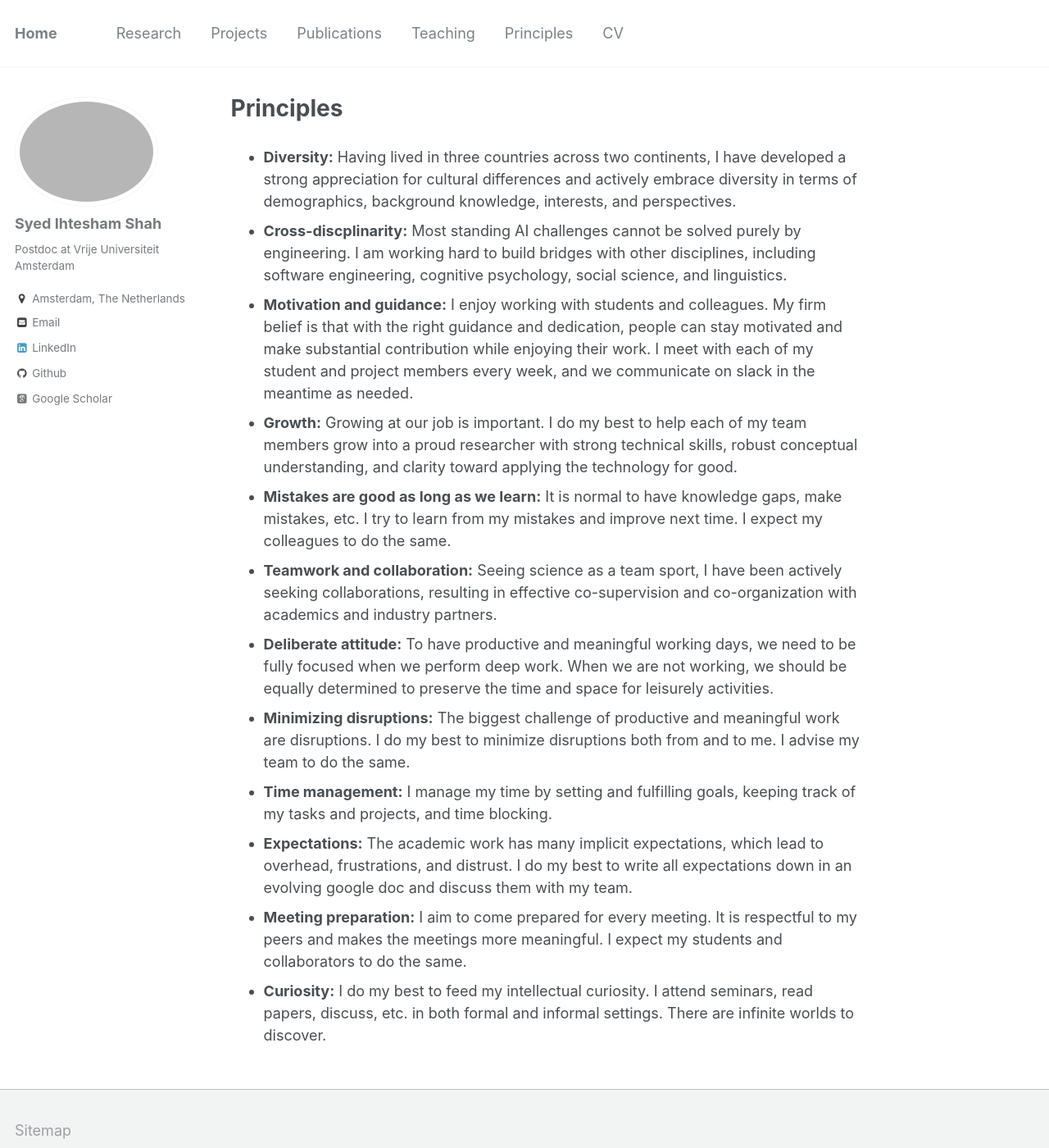
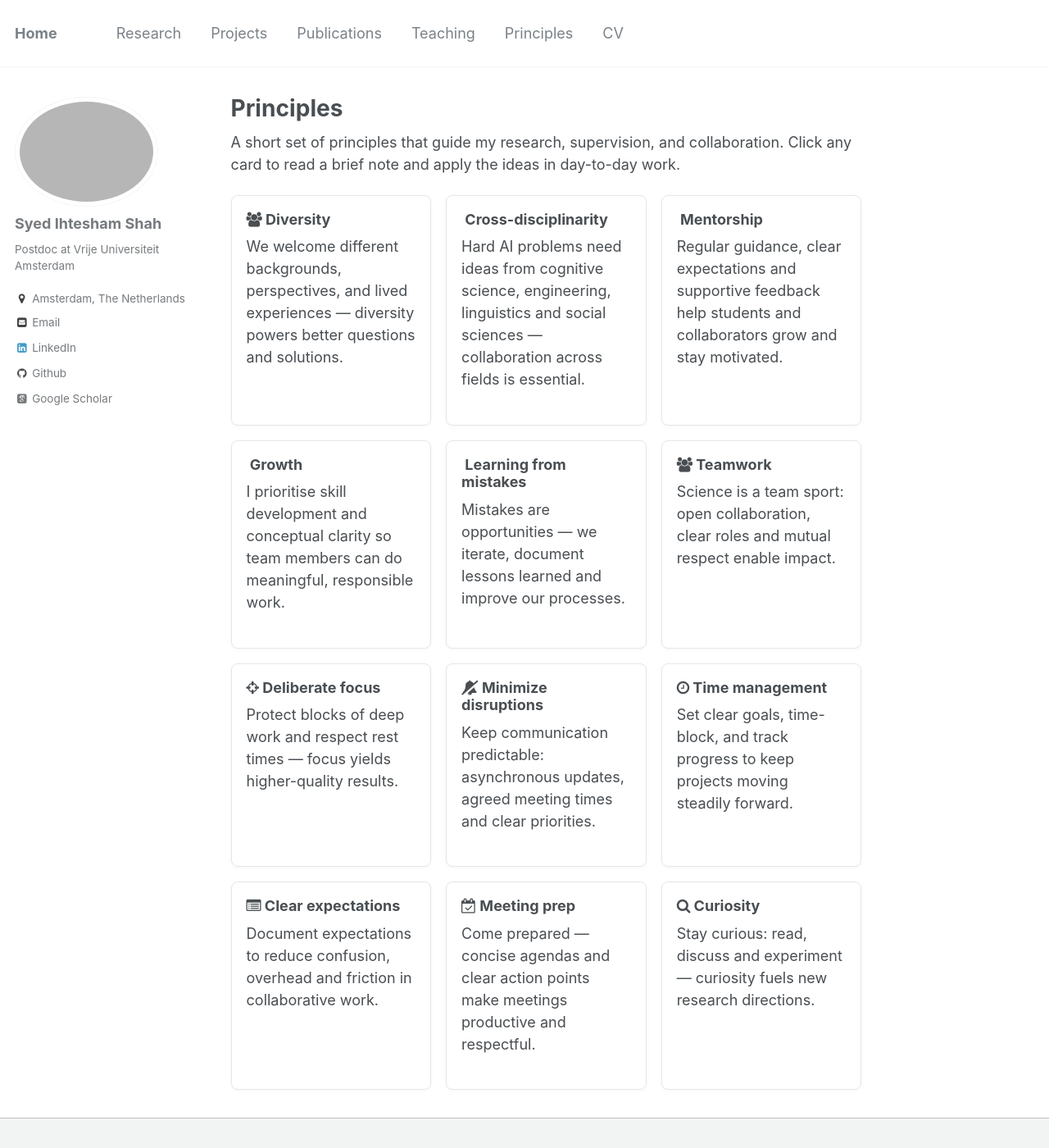
Before and after one commit to IhteshamShah/IhteshamShah.github.io, a Jekyll site: the page built from _pages/principles.md, in a window 1280 px wide and 1400 px high. Shown: the whole window at 82% size. Built offline with Jekyll 4.4.1, drawn with Linux system fonts in a browser that asks for light colours; some web fonts are replaced.

Commit message:
changed details

```diff
--- a/_pages/principles.md
+++ b/_pages/principles.md
@@ -4,17 +4,67 @@ permalink: /principles/
 author_profile: true
 ---
 
+A short set of principles that guide my research, supervision, and collaboration. Click any card to read a brief note and apply the ideas in day-to-day work.
 
+<div style="display:grid; grid-template-columns:repeat(auto-fit,minmax(240px,1fr)); gap:1rem; margin-top:1rem;">
+	<div style="padding:1rem; border-radius:8px; border:1px solid #e6e6e6; background:#fff; box-shadow:0 1px 4px rgba(0,0,0,0.04);">
+		<h3 style="margin-top:0"><i class="fa fa-users" aria-hidden="true"></i> Diversity</h3>
+		<p>We welcome different backgrounds, perspectives, and lived experiences — diversity powers better questions and solutions.</p>
+	</div>
 
-* **Diversity:** Having lived in three countries across two continents, I have developed a strong appreciation for cultural differences and actively embrace diversity in terms of demographics, background knowledge, interests, and perspectives.
-* **Cross-discplinarity:** Most standing AI challenges cannot be solved purely by engineering. I am working hard to build bridges with other disciplines, including software engineering, cognitive psychology, social science, and linguistics.
-* **Motivation and guidance:** I enjoy working with students and colleagues. My firm belief is that with the right guidance and dedication, people can stay motivated and make substantial contribution while enjoying their work. I meet with each of my student and project members every week, and we communicate on slack in the meantime as needed.
-* **Growth:** Growing at our job is important. I do my best to help each of my team members grow into a proud researcher with strong technical skills, robust conceptual understanding, and clarity toward applying the technology for good.
-* **Mistakes are good as long as we learn:** It is normal to have knowledge gaps, make mistakes, etc. I try to learn from my mistakes and improve next time. I expect my colleagues to do the same.
-* **Teamwork and collaboration:** Seeing science as a team sport, I have been actively seeking collaborations, resulting in effective co-supervision and co-organization with academics and industry partners.
-* **Deliberate attitude:** To have productive and meaningful working days, we need to be fully focused when we perform deep work. When we are not working, we should be equally determined to preserve the time and space for leisurely activities.
-* **Minimizing disruptions:** The biggest challenge of productive and meaningful work are disruptions. I do my best to minimize disruptions both from and to me. I advise my team to do the same.
-* **Time management:** I manage my time by setting and fulfilling goals, keeping track of my tasks and projects, and time blocking.
-* **Expectations:** The academic work has many implicit expectations, which lead to overhead, frustrations, and distrust. I do my best to write all expectations down in an evolving google doc and discuss them with my team.
-* **Meeting preparation:** I aim to come prepared for every meeting. It is respectful to my peers and makes the meetings more meaningful. I expect my students and collaborators to do the same.
-* **Curiosity:** I do my best to feed my intellectual curiosity. I attend seminars, read papers, discuss, etc. in both formal and informal settings. There are infinite worlds to discover.
+	<div style="padding:1rem; border-radius:8px; border:1px solid #e6e6e6; background:#fff; box-shadow:0 1px 4px rgba(0,0,0,0.04);">
+		<h3 style="margin-top:0"><i class="fa fa-project-diagram" aria-hidden="true"></i> Cross-disciplinarity</h3>
+		<p>Hard AI problems need ideas from cognitive science, engineering, linguistics and social sciences — collaboration across fields is essential.</p>
+	</div>
+
+	<div style="padding:1rem; border-radius:8px; border:1px solid #e6e6e6; background:#fff; box-shadow:0 1px 4px rgba(0,0,0,0.04);">
+		<h3 style="margin-top:0"><i class="fa fa-chalkboard-teacher" aria-hidden="true"></i> Mentorship</h3>
+		<p>Regular guidance, clear expectations and supportive feedback help students and collaborators grow and stay motivated.</p>
+	</div>
+
+	<div style="padding:1rem; border-radius:8px; border:1px solid #e6e6e6; background:#fff; box-shadow:0 1px 4px rgba(0,0,0,0.04);">
+		<h3 style="margin-top:0"><i class="fa fa-seedling" aria-hidden="true"></i> Growth</h3>
+		<p>I prioritise skill development and conceptual clarity so team members can do meaningful, responsible work.</p>
+	</div>
+
+	<div style="padding:1rem; border-radius:8px; border:1px solid #e6e6e6; background:#fff; box-shadow:0 1px 4px rgba(0,0,0,0.04);">
+		<h3 style="margin-top:0"><i class="fa fa-lightbulb" aria-hidden="true"></i> Learning from mistakes</h3>
+		<p>Mistakes are opportunities — we iterate, document lessons learned and improve our processes.</p>
+	</div>
+
+	<div style="padding:1rem; border-radius:8px; border:1px solid #e6e6e6; background:#fff; box-shadow:0 1px 4px rgba(0,0,0,0.04);">
+		<h3 style="margin-top:0"><i class="fa fa-users" aria-hidden="true"></i> Teamwork</h3>
+		<p>Science is a team sport: open collaboration, clear roles and mutual respect enable impact.</p>
+	</div>
+
+	<div style="padding:1rem; border-radius:8px; border:1px solid #e6e6e6; background:#fff; box-shadow:0 1px 4px rgba(0,0,0,0.04);">
+		<h3 style="margin-top:0"><i class="fa fa-crosshairs" aria-hidden="true"></i> Deliberate focus</h3>
+		<p>Protect blocks of deep work and respect rest times — focus yields higher-quality results.</p>
+	</div>
+
+	<div style="padding:1rem; border-radius:8px; border:1px solid #e6e6e6; background:#fff; box-shadow:0 1px 4px rgba(0,0,0,0.04);">
+		<h3 style="margin-top:0"><i class="fa fa-bell-slash" aria-hidden="true"></i> Minimize disruptions</h3>
+		<p>Keep communication predictable: asynchronous updates, agreed meeting times and clear priorities.</p>
+	</div>
+
+	<div style="padding:1rem; border-radius:8px; border:1px solid #e6e6e6; background:#fff; box-shadow:0 1px 4px rgba(0,0,0,0.04);">
+		<h3 style="margin-top:0"><i class="fa fa-clock-o" aria-hidden="true"></i> Time management</h3>
+		<p>Set clear goals, time-block, and track progress to keep projects moving steadily forward.</p>
+	</div>
+
+	<div style="padding:1rem; border-radius:8px; border:1px solid #e6e6e6; background:#fff; box-shadow:0 1px 4px rgba(0,0,0,0.04);">
+		<h3 style="margin-top:0"><i class="fa fa-list-alt" aria-hidden="true"></i> Clear expectations</h3>
+		<p>Document expectations to reduce confusion, overhead and friction in collaborative work.</p>
+	</div>
+
+	<div style="padding:1rem; border-radius:8px; border:1px solid #e6e6e6; background:#fff; box-shadow:0 1px 4px rgba(0,0,0,0.04);">
+		<h3 style="margin-top:0"><i class="fa fa-calendar-check-o" aria-hidden="true"></i> Meeting prep</h3>
+		<p>Come prepared — concise agendas and clear action points make meetings productive and respectful.</p>
+	</div>
+
+	<div style="padding:1rem; border-radius:8px; border:1px solid #e6e6e6; background:#fff; box-shadow:0 1px 4px rgba(0,0,0,0.04);">
+		<h3 style="margin-top:0"><i class="fa fa-search" aria-hidden="true"></i> Curiosity</h3>
+		<p>Stay curious: read, discuss and experiment — curiosity fuels new research directions.</p>
+	</div>
+
+</div>
```
